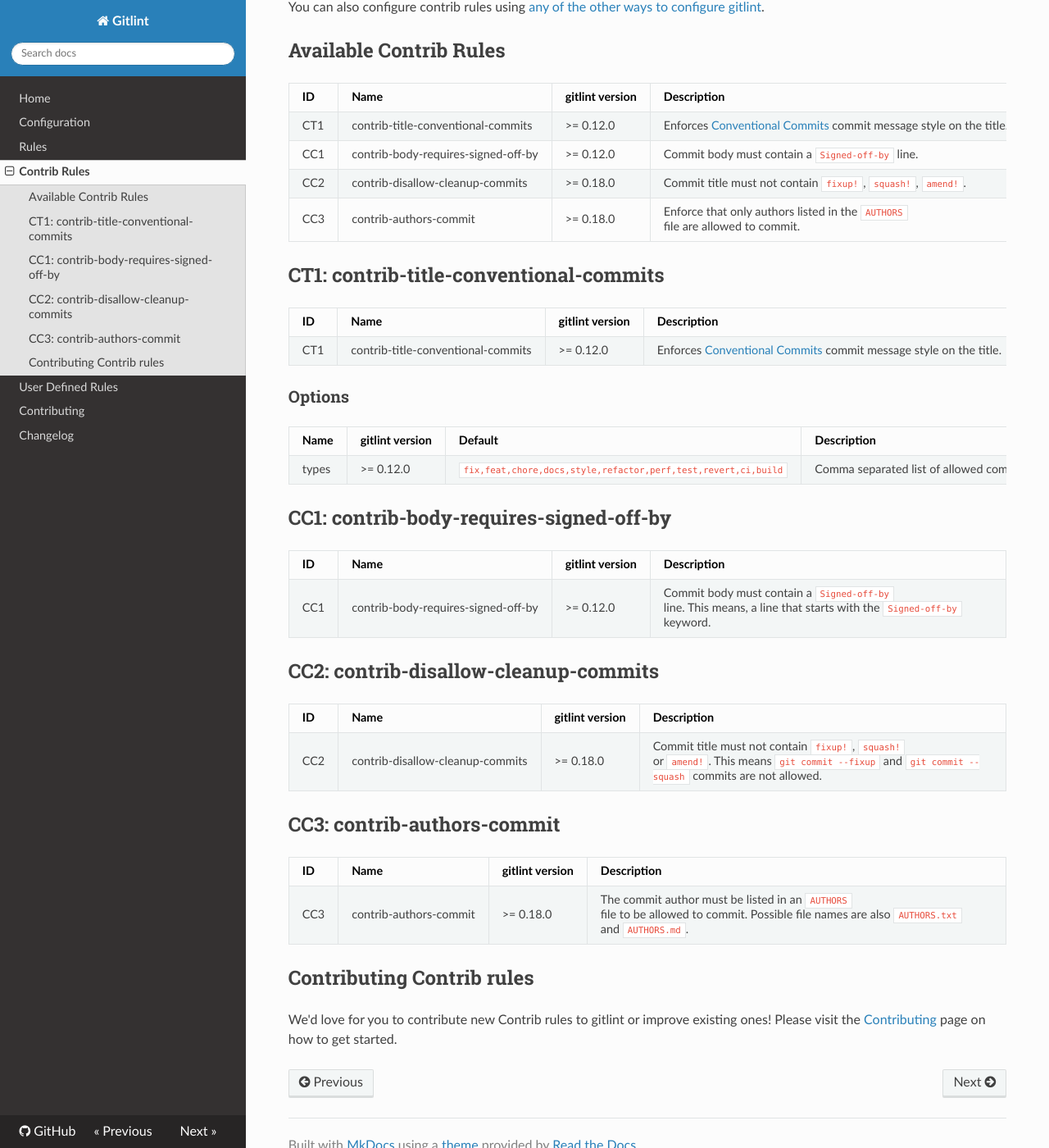
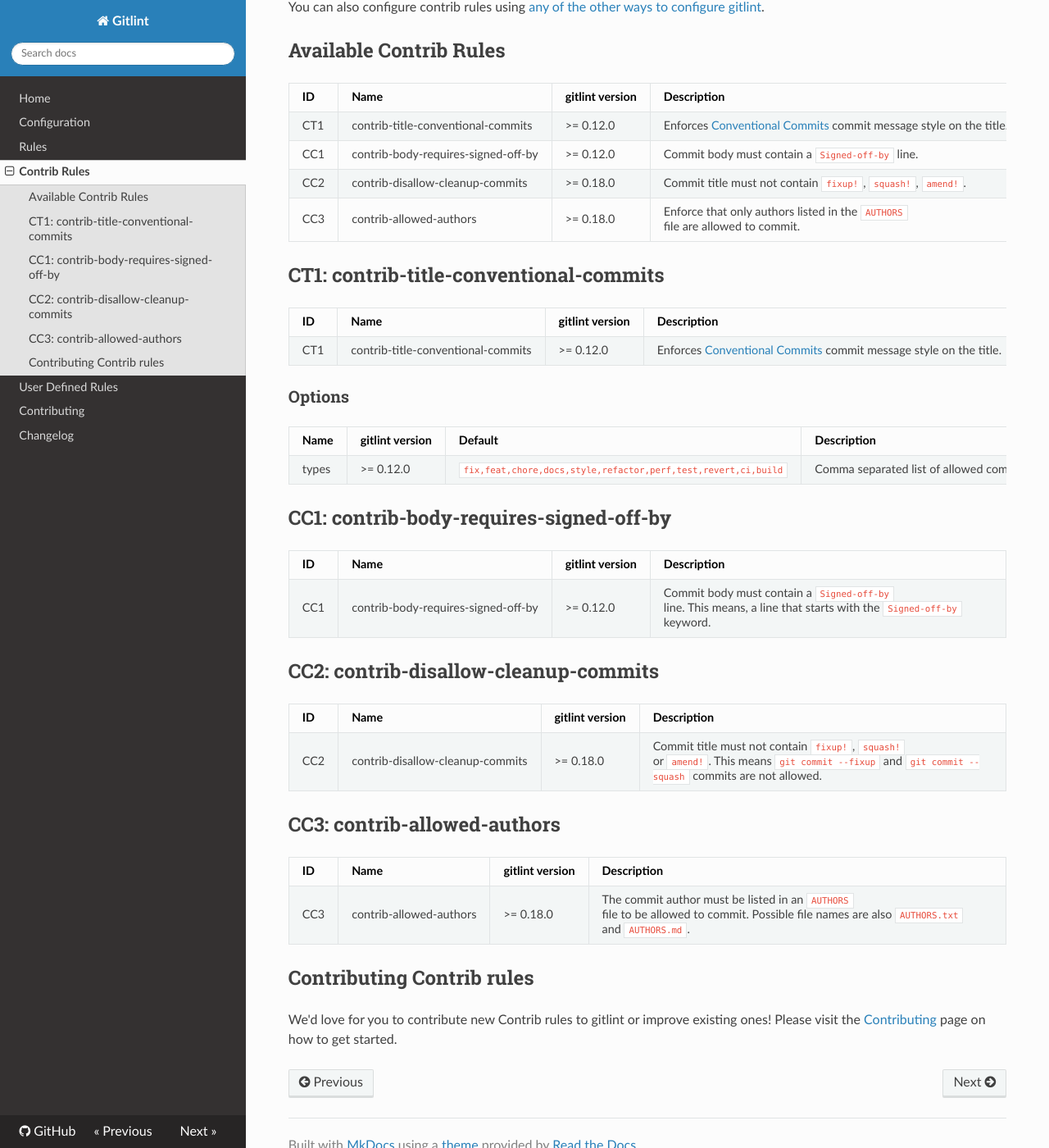
Before and after one commit to jorisroovers/gitlint, an MkDocs documentation site: the page built from docs/contrib_rules.md, in a window 1280 px wide and 1400 px high, scrolled down 789 px. Shown: the whole window at 82% size. Built offline with MkDocs 1.6.1, drawn with Linux system fonts in a browser that asks for light colours; nearby versions of some CDN libraries.

Commit message:
Update rule name

```diff
--- a/docs/contrib_rules.md
+++ b/docs/contrib_rules.md
@@ -44,7 +44,7 @@
 CT1   | contrib-title-conventional-commits  | >= 0.12.0         | Enforces [Conventional Commits](https://www.conventionalcommits.org/) commit message style on the title.
 CC1   | contrib-body-requires-signed-off-by | >= 0.12.0         | Commit body must contain a `Signed-off-by` line.
 CC2   | contrib-disallow-cleanup-commits    | >= 0.18.0         | Commit title must not contain `fixup!`, `squash!`, `amend!`.
-CC3   | contrib-authors-commit              | >= 0.18.0         | Enforce that only authors listed in the `AUTHORS` file are allowed to commit.
+CC3   | contrib-allowed-authors              | >= 0.18.0         | Enforce that only authors listed in the `AUTHORS` file are allowed to commit.
 
 ## CT1: contrib-title-conventional-commits ##
 
@@ -72,11 +72,11 @@
 ------|----------------------------------|--------------------|-------------------------------------------
 CC2   | contrib-disallow-cleanup-commits | >= 0.18.0          | Commit title must not contain `fixup!`, `squash!` or `amend!`. This means `git commit --fixup` and `git commit --squash` commits are not allowed.
 
-## CC3: contrib-authors-commit ##
+## CC3: contrib-allowed-authors ##
 
 ID    | Name                             | gitlint version    | Description
 ------|----------------------------------|--------------------|-------------------------------------------
-CC3   | contrib-authors-commit           | >= 0.18.0          | The commit author must be listed in an `AUTHORS` file to be allowed to commit. Possible file names are also `AUTHORS.txt` and `AUTHORS.md`.
+CC3   | contrib-allowed-authors           | >= 0.18.0          | The commit author must be listed in an `AUTHORS` file to be allowed to commit. Possible file names are also `AUTHORS.txt` and `AUTHORS.md`.
 
 ## Contributing Contrib rules
 
```
Also changed, not shown: 2 other files.
